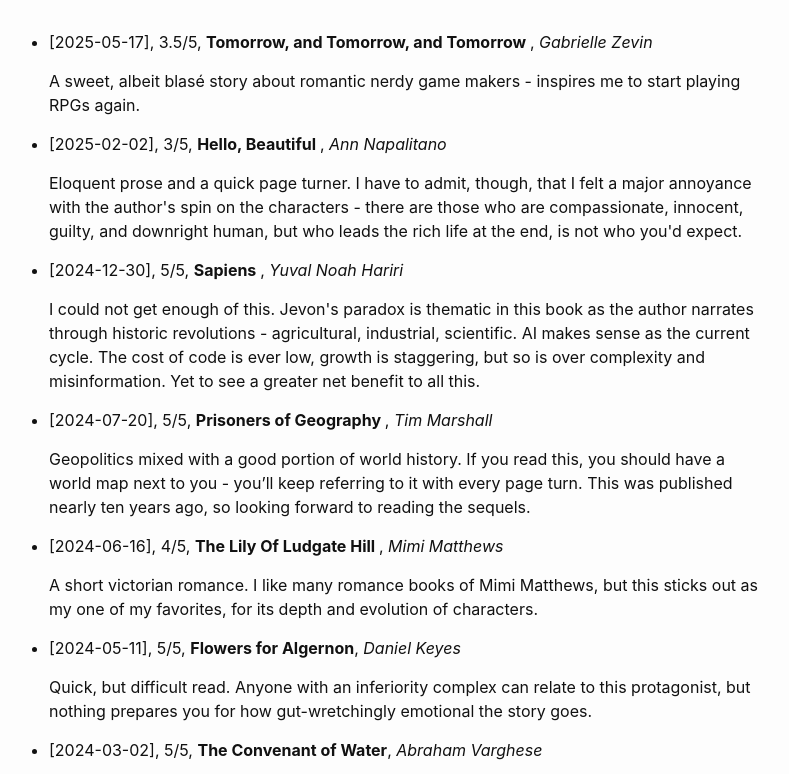
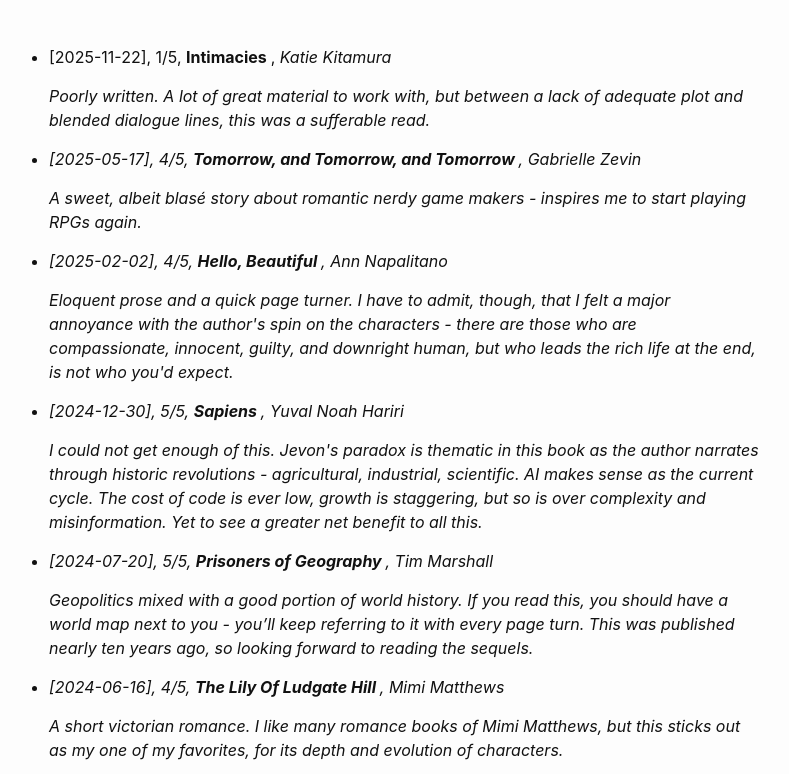
Before and after one commit to majacob/majacob.github.io, a plain HTML site: page posts/book-log.html in a window 1280 px wide. Shown: the top 774 px of the page, without its empty margins (251-1040 px from the left). Drawn offline with Linux system fonts and the light colour scheme.

Commit message:
book entry

```diff
--- a/posts/book-log.html
+++ b/posts/book-log.html
@@ -27,13 +27,21 @@
         <ul>
 
   <li>
-    <p> [2025-05-17], 3.5/5, <strong> Tomorrow, and Tomorrow, and Tomorrow </strong>, <em>Gabrielle Zevin</em> </p>
+   <p>
+
+  <p> [2025-11-22], 1/5, <strong> Intimacies </strong>, <em> Katie Kitamura <em> </p>
+  <p>
+    Poorly written. A lot of great material to work with, but between a lack of adequate plot and blended dialogue lines, this was a sufferable read.
+  </p>
+  </li>
+  <li>
+    <p> [2025-05-17], 4/5, <strong> Tomorrow, and Tomorrow, and Tomorrow </strong>, <em>Gabrielle Zevin</em> </p>
    <p>
    A sweet, albeit blas&eacute; story about romantic nerdy game makers - inspires me to start playing RPGs again.
 </p>
  </li>
  <li>
-    <p> [2025-02-02], 3/5, <strong> Hello, Beautiful </strong>, <em>Ann Napalitano</em> </p>
+    <p> [2025-02-02], 4/5, <strong> Hello, Beautiful </strong>, <em>Ann Napalitano</em> </p>
    <p>
    Eloquent prose and a quick page turner. I have to admit, though, that I felt a major annoyance with the author's spin on the characters -
    there are those who are compassionate, innocent, guilty, and downright human, but who leads the rich life at the end, is not who you'd expect.
```
